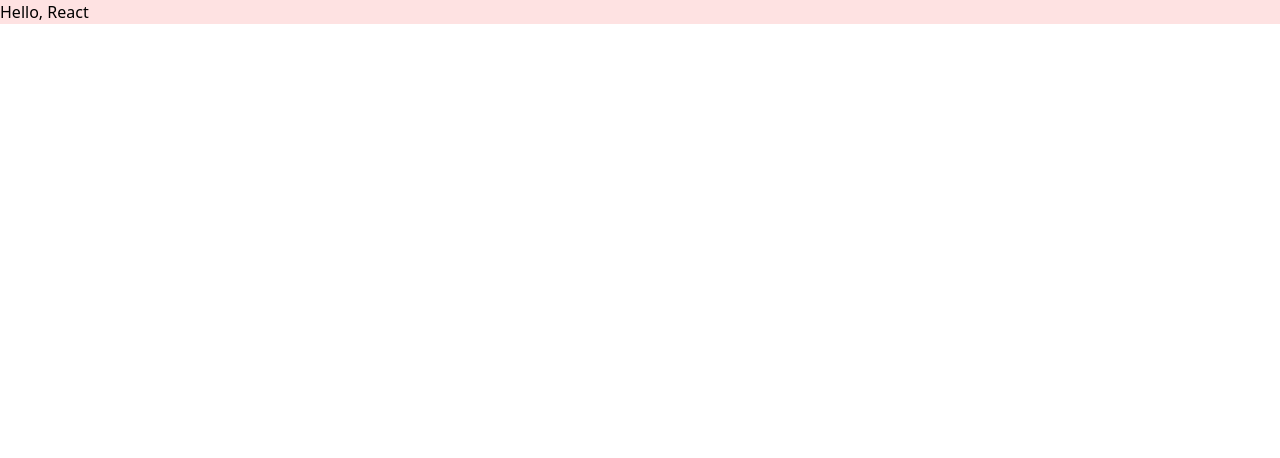
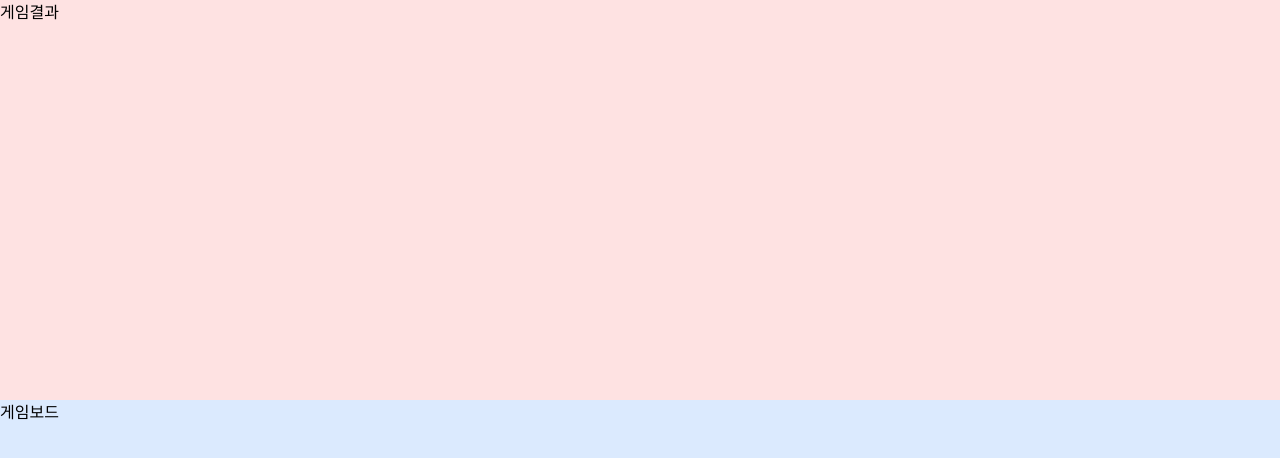
Before and after one commit to h662/BCS3-P2-UpDown, a React (Create React App) app: page / in a window 1280 px wide. Shown: the top 458 px of the page. Built offline with nearby package versions, Linux system fonts and the light colour scheme.

Commit message:
layout setting

```diff
--- a/src/App.jsx
+++ b/src/App.jsx
@@ -1,5 +1,13 @@
+import GameBoard from "./components/GameBoard";
+import GameResult from "./components/GameResult";
+
 function App() {
-  return <div className="bg-red-100">Hello, React</div>;
+  return (
+    <div className="flex flex-col justify-center items-center min-h-screen">
+      <GameResult />
+      <GameBoard />
+    </div>
+  );
 }
 
 export default App;
--- /dev/null
+++ b/src/components/GameBoard.jsx
@@ -0,0 +1,5 @@
+const GameBoard = () => {
+  return <div className="bg-blue-100 w-full grow">게임보드</div>;
+};
+
+export default GameBoard;
--- /dev/null
+++ b/src/components/GameResult.jsx
@@ -0,0 +1,5 @@
+const GameResult = () => {
+  return <div className="bg-red-100 w-full grow">게임결과</div>;
+};
+
+export default GameResult;
```
